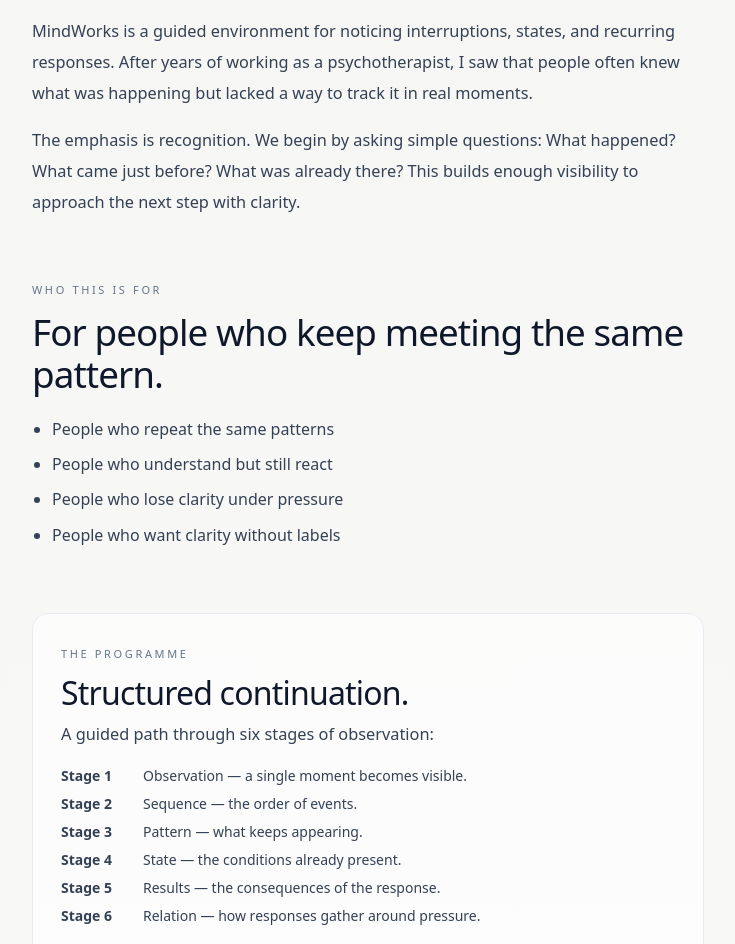
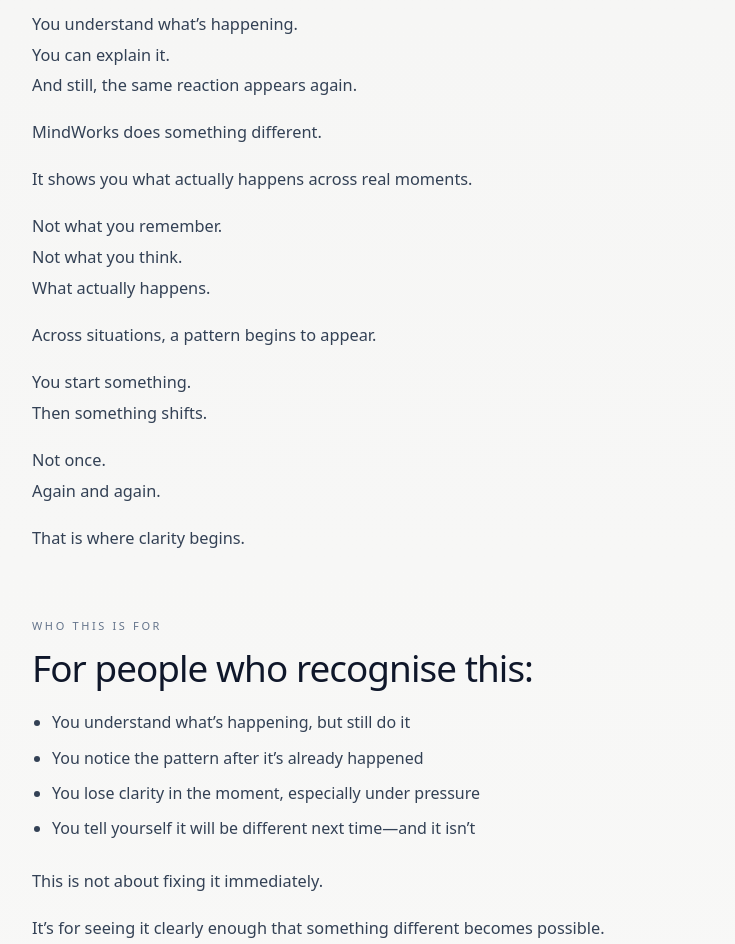
Before and after one commit to stopinder/therapy-orientation-quiz, a Vue app: page /about in a window 1280 px wide. Shown: the part 588-1532 px from the top of the page, without its empty margins (248-983 px from the left). Built offline with nearby package versions, Linux system fonts and the light colour scheme; no server answers.

Commit message:
About page: sharpen 'Who this is for' to increase recognition and self-selection

```diff
--- a/src/views/About.vue
+++ b/src/views/About.vue
@@ -29,14 +29,40 @@
       <section class="content-section">
         <div class="space-y-3">
           <p class="section-label">What MindWorks Does</p>
-          <h2 class="section-title">Observation before explanation.</h2>
         </div>
         <div class="body-copy">
           <p>
-            MindWorks is a guided environment for noticing interruptions, states, and recurring responses. After years of working as a psychotherapist, I saw that people often knew what was happening but lacked a way to track it in real moments.
+            Most approaches focus on insight.
           </p>
           <p>
-            The emphasis is recognition. We begin by asking simple questions: What happened? What came just before? What was already there? This builds enough visibility to approach the next step with clarity.
+            You understand what’s happening.<br />
+            You can explain it.<br />
+            And still, the same reaction appears again.
+          </p>
+          <p>
+            MindWorks does something different.
+          </p>
+          <p>
+            It shows you what actually happens across real moments.
+          </p>
+          <p>
+            Not what you remember.<br />
+            Not what you think.<br />
+            What actually happens.
+          </p>
+          <p>
+            Across situations, a pattern begins to appear.
+          </p>
+          <p>
+            You start something.<br />
+            Then something shifts.
+          </p>
+          <p>
+            Not once.<br />
+            Again and again.
+          </p>
+          <p>
+            That is where clarity begins.
           </p>
         </div>
       </section>
@@ -44,15 +70,23 @@
       <!-- WHO THIS IS FOR -->
       <section class="content-section">
         <div class="space-y-3">
-          <p class="section-label">Who this is for</p>
-          <h2 class="section-title">For people who keep meeting the same pattern.</h2>
+          <p class="section-label">Who This Is For</p>
+          <h2 class="section-title">For people who recognise this:</h2>
         </div>
-        <ul class="space-y-2 pl-5 text-[1rem] leading-[1.7] text-slate-700 list-disc">
-          <li>People who repeat the same patterns</li>
-          <li>People who understand but still react</li>
-          <li>People who lose clarity under pressure</li>
-          <li>People who want clarity without labels</li>
-        </ul>
+        <div class="body-copy">
+          <ul class="space-y-2 pl-5 text-[1rem] leading-[1.7] text-slate-700 list-disc">
+            <li>You understand what’s happening, but still do it</li>
+            <li>You notice the pattern after it’s already happened</li>
+            <li>You lose clarity in the moment, especially under pressure</li>
+            <li>You tell yourself it will be different next time—and it isn’t</li>
+          </ul>
+          <p class="pt-2">
+            This is not about fixing it immediately.
+          </p>
+          <p>
+            It’s for seeing it clearly enough that something different becomes possible.
+          </p>
+        </div>
       </section>
 
       <!-- PROGRAMME -->
```
